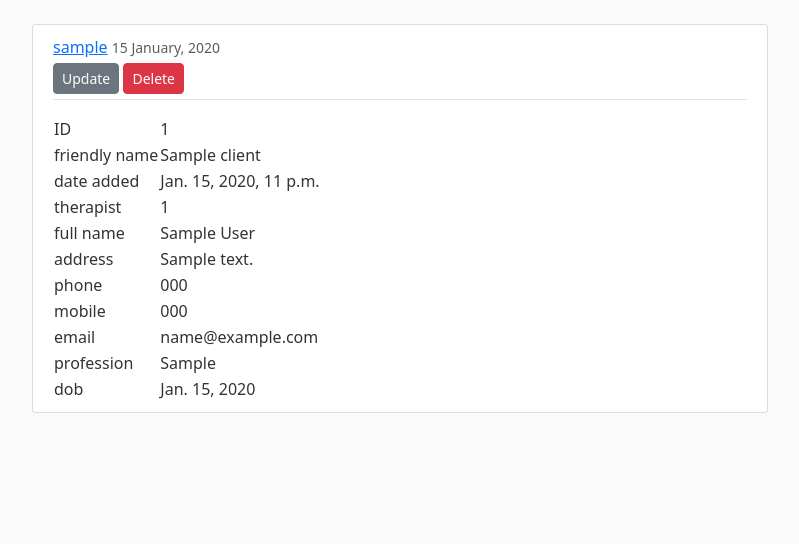
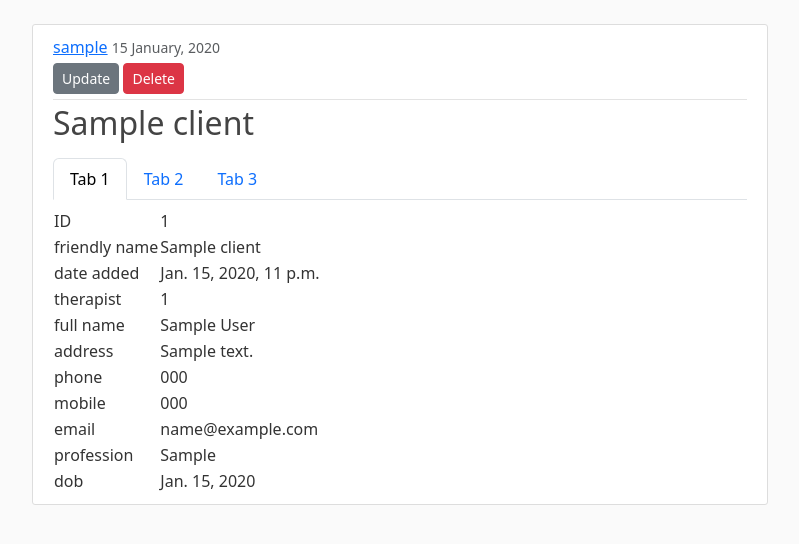
Before and after one commit to glinders/blossom, a Django app: page /client/1/detail/ in a window 1280 px wide. Shown: the part 56-600 px from the top of the page, without its empty margins (50-849 px from the left). Run offline with Django 5.2, Linux system fonts and the light colour scheme; a user stored in the database is signed in; tables that the repository leaves empty hold one stand-in row (values such as "Sample post"); some libraries are stand-ins or nearby versions.

Commit message:
added clinet tabs
Change-Id: I7ae696fbd43866bf32f9c8c05ecb0d7aefa334bb

```diff
--- a/ccf/templates/ccf/client_detail.html
+++ b/ccf/templates/ccf/client_detail.html
@@ -14,8 +14,21 @@
           </div>
         {% endif %}
       </div>
-      <h2 class="article-title">{{ object.frienly_name }}</h2>
+      <h2 class="article-title">{{ object.friendly_name }}</h2>
       <p class="article-content">{{ object.content }}</p>
+      <ul class="nav nav-tabs" role="tablist">
+        <li class="nav-item" role="presentation">
+          <a class="nav-link active" id="simple-tab-0" data-bs-toggle="tab" href="#simple-tabpanel-0" role="tab" aria-controls="simple-tabpanel-0" aria-selected="true">Tab 1</a>
+        </li>
+        <li class="nav-item" role="presentation">
+          <a class="nav-link" id="simple-tab-1" data-bs-toggle="tab" href="#simple-tabpanel-1" role="tab" aria-controls="simple-tabpanel-1" aria-selected="false">Tab 2</a>
+        </li>
+        <li class="nav-item" role="presentation">
+          <a class="nav-link" id="simple-tab-2" data-bs-toggle="tab" href="#simple-tabpanel-2" role="tab" aria-controls="simple-tabpanel-2" aria-selected="false">Tab 3</a>
+        </li>
+      </ul>
+      <div class="tab-content pt-2" id="tab-content">
+        <div class="tab-pane active" id="simple-tabpanel-0" role="tabpanel" aria-labelledby="simple-tab-0">
          <table>
           {% for label, value in object.get_detail_fields %}
             <tr>
@@ -25,5 +38,13 @@
           {% endfor %}
           </table>
         </div>
+        <div class="tab-pane" id="simple-tabpanel-1" role="tabpanel" aria-labelledby="simple-tab-1">
+          Tab 2 selected
+        </div>
+        <div class="tab-pane" id="simple-tabpanel-2" role="tabpanel" aria-labelledby="simple-tab-2">
+          Tab 3 selected
+        </div>
+      </div>
+    </div>
   </article>
 {% endblock content %}
```
Lines whose indentation alone changed are shown as unchanged.
